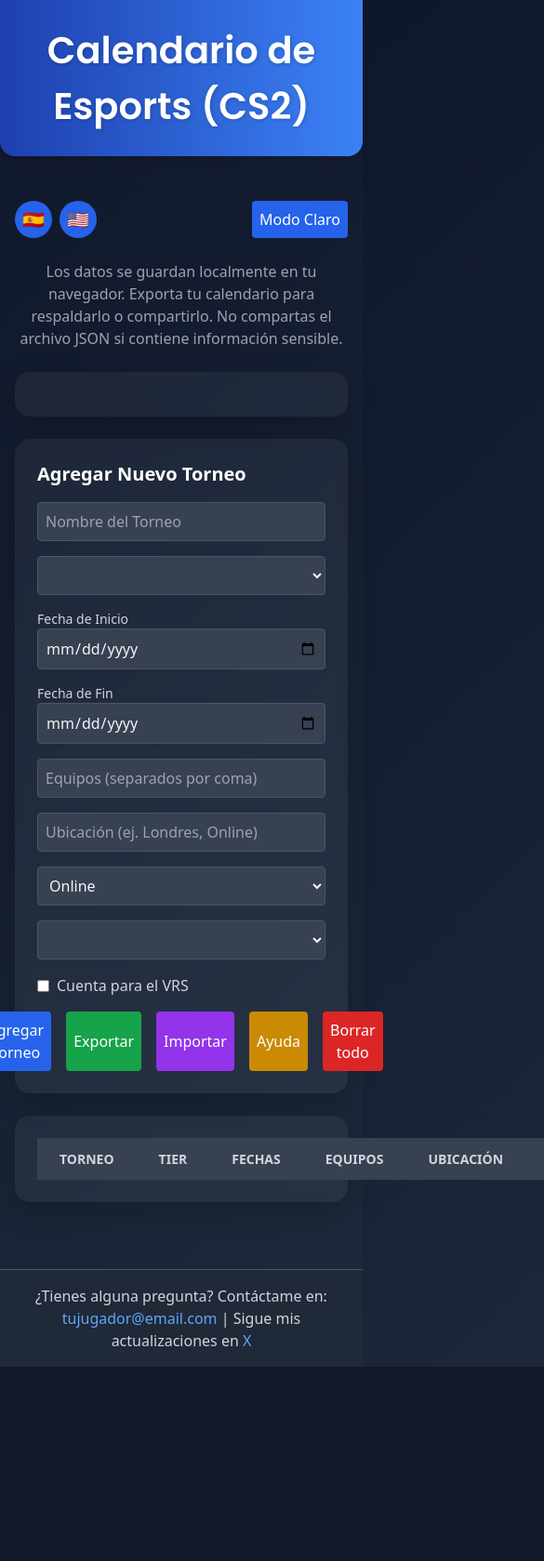
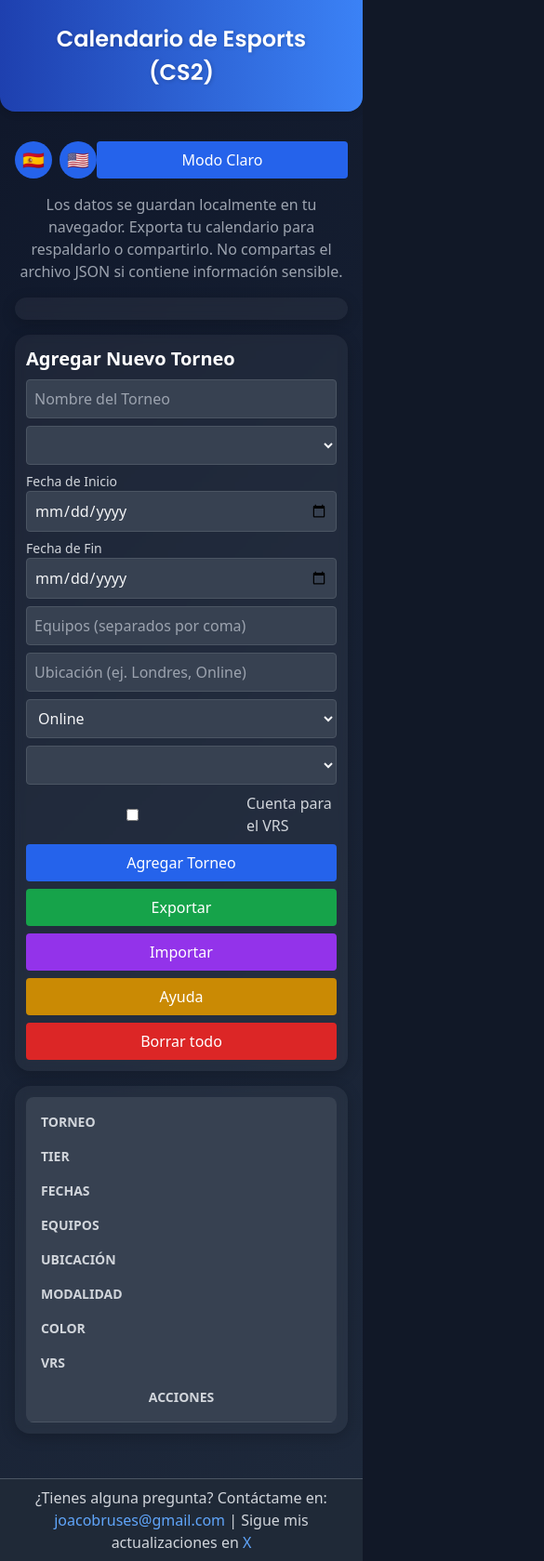
Before and after one commit to jbruses/Tournaments-Calendar-CS2, a plain HTML site: page esports_calendar.html in a window 390 px wide. Shown: the top 1679 px of the page at 93% size, 585 px wide, since content can reach past the window. Before the commit the page ends 1470 px from the top, so only its background shows below. Drawn offline with nearby package versions, Linux system fonts and the light colour scheme; a script that the page names is missing.

Commit message:
Fixes for mobile compatibility

```diff
--- a/esports_calendar.html
+++ b/esports_calendar.html
@@ -23,11 +23,11 @@
             padding: 1.5rem;
             border-radius: 0 0 1rem 1rem;
             box-shadow: 0 4px 6px rgba(0, 0, 0, 0.1);
-            margin-bottom: 2rem;
+            margin-bottom: 1rem;
         }
         .header h1 {
             font-family: 'Poppins', sans-serif;
-            font-size: 2.5rem;
+            font-size: 2rem; /* Reducido para móviles */
             color: #ffffff;
             text-align: center;
             text-shadow: 1px 1px 4px rgba(0, 0, 0, 0.2);
@@ -37,20 +37,20 @@
         .container {
             max-width: 1200px;
             margin: 0 auto;
-            padding: 1rem;
+            padding: 0.5rem; /* Reducido para móviles */
         }
         .card {
             background: rgba(255, 255, 255, 0.05);
             backdrop-filter: blur(5px);
             border-radius: 1rem;
-            padding: 1.5rem;
-            box-shadow: 0 8px 32px rgba(0, 0, 0, 0.2);
-            margin-bottom: 1.5rem;
+            padding: 1rem; /* Reducido para móviles */
+            box-shadow: 0 4px 16px rgba(0, 0, 0, 0.2);
+            margin-bottom: 1rem;
             transition: transform 0.2s ease, box-shadow 0.2s ease;
         }
         .card:hover {
             transform: translateY(-5px);
-            box-shadow: 0 12px 40px rgba(0, 0, 0, 0.3);
+            box-shadow: 0 6px 20px rgba(0, 0, 0, 0.3);
         }
 
         /* Estilos para FullCalendar en modo oscuro */
@@ -81,7 +81,7 @@
         }
         .fc .fc-event {
             color: #ffffff;
-            font-size: 0.9em;
+            font-size: 0.8em; /* Ajustado para móviles */
             border-radius: 0.375rem;
             padding: 2px 4px;
             transition: transform 0.2s ease;
@@ -92,7 +92,8 @@
         }
         .fc .fc-button {
             border-radius: 0.5rem;
-            padding: 0.5rem 1rem;
+            padding: 0.4rem 0.8rem; /* Reducido para móviles */
+            font-size: 0.9em; /* Ajustado para móviles */
             transition: all 0.2s ease;
         }
         .fc .fc-button:hover {
@@ -204,6 +205,8 @@
         input, select {
             border-radius: 0.5rem;
             transition: border-color 0.2s ease, box-shadow 0.2s ease;
+            font-size: 1rem; /* Ajustado para móviles */
+            padding: 0.6rem; /* Aumentado para facilitar el toque */
         }
         input:focus, select:focus {
             border-color: #2563eb;
@@ -214,6 +217,8 @@
         button {
             border-radius: 0.75rem;
             transition: all 0.2s ease;
+            padding: 0.6rem 1rem; /* Aumentado para móviles */
+            font-size: 1rem; /* Ajustado para móviles */
         }
         button:hover {
             transform: translateY(-2px);
@@ -224,10 +229,10 @@
         footer {
             background-color: #1f2937;
             color: #d1d5db;
-            padding: 1.5rem;
+            padding: 1rem; /* Reducido para móviles */
             border-top: 1px solid #4b5563;
             text-align: center;
-            margin-top: 2rem;
+            margin-top: 1rem; /* Reducido para móviles */
         }
         footer a {
             color: #60a5fa;
@@ -266,6 +271,65 @@
             background-color: #1e3a8a;
             transform: scale(1.1);
         }
+
+        /* Media Queries para móviles */
+        @media (max-width: 640px) { /* Tailwind breakpoint 'sm' */
+            .header h1 {
+                font-size: 1.5rem;
+            }
+            .container {
+                padding: 0.25rem;
+            }
+            .card {
+                padding: 0.75rem;
+            }
+            .fc .fc-button {
+                padding: 0.3rem 0.6rem;
+                font-size: 0.8em;
+            }
+            .fc .fc-event {
+                font-size: 0.7em;
+            }
+            #calendar {
+                font-size: 0.9em;
+            }
+            .grid {
+                grid-template-columns: 1fr; /* Formulario en una sola columna */
+            }
+            .mt-4.flex.gap-4.justify-center {
+                flex-direction: column;
+                gap: 0.5rem;
+            }
+            button, input, select {
+                width: 100%; /* Elementos ocupan todo el ancho */
+                margin-bottom: 0.5rem;
+            }
+            #tournamentTable {
+                display: block;
+                overflow-x: auto; /* Tabla desplazable horizontalmente */
+            }
+            #tournamentTable thead,
+            #tournamentTable tbody,
+            #tournamentTable th,
+            #tournamentTable td {
+                display: block;
+            }
+            #tournamentTable tr {
+                display: flex;
+                flex-direction: column;
+                border-bottom: 1px solid #4b5563;
+                padding: 0.5rem 0;
+            }
+            #tournamentTable td {
+                padding: 0.5rem;
+            }
+            #tournamentTable td:last-child {
+                text-align: right;
+            }
+            footer {
+                padding: 0.5rem;
+            }
+        }
     </style>
 </head>
 <body class="bg-gray-900 text-gray-100 font-sans">
@@ -273,22 +337,22 @@
         <h1 id="pageTitle">Calendario de Esports (CS2)</h1>
     </header>
     <div class="container mx-auto p-4">
-        <div class="flex justify-between items-center mb-6">
+        <div class="flex justify-between items-center mb-4">
             <div class="language-switch">
                 <button id="lang-es" class="language-btn" onclick="setLanguage('es')">🇪🇸</button>
                 <button id="lang-en" class="language-btn" onclick="setLanguage('en')">🇺🇸</button>
             </div>
             <button id="toggleTheme" class="bg-blue-600 text-white p-2 rounded hover:bg-blue-700">Modo Claro</button>
         </div>
-        <p id="storageNote" class="text-center text-gray-400 mb-6">Los datos se guardan localmente en tu navegador. Exporta tu calendario para respaldarlo o compartirlo. No compartas el archivo JSON si contiene información sensible.</p>
+        <p id="storageNote" class="text-center text-gray-400 mb-4">Los datos se guardan localmente en tu navegador. Exporta tu calendario para respaldarlo o compartirlo. No compartas el archivo JSON si contiene información sensible.</p>
 
         <!-- Calendario -->
-        <div id="calendar" class="card mb-6"></div>
+        <div id="calendar" class="card mb-4"></div>
 
         <!-- Formulario para agregar/editar torneos -->
-        <div class="card mb-6">
-            <h2 id="formTitle" class="text-xl font-semibold mb-4 text-white">Agregar Nuevo Torneo</h2>
-            <div class="grid grid-cols-1 gap-4 md:grid-cols-2">
+        <div class="card mb-4">
+            <h2 id="formTitle" class="text-xl font-semibold mb-2 text-white">Agregar Nuevo Torneo</h2>
+            <div class="grid grid-cols-1 gap-2 md:grid-cols-2">
                 <input id="tournamentName" type="text" placeholder="Nombre del Torneo" class="p-2 border rounded bg-gray-700 text-gray-100 border-gray-600 focus:outline-none focus:ring-2 focus:ring-blue-500">
                 <select id="tournamentTier" class="p-2 border rounded bg-gray-700 text-gray-100 border-gray-600 focus:outline-none focus:ring-2 focus:ring-blue-500"></select>
                 <div class="flex flex-col">
@@ -312,7 +376,7 @@
                     <label id="vrsLabel" for="tournamentVRS" class="text-gray-300">Cuenta para el VRS</label>
                 </div>
             </div>
-            <div class="mt-4 flex gap-4 justify-center">
+            <div class="mt-2 flex gap-2 justify-center md:flex-row flex-col">
                 <button id="saveButton" onclick="saveTournament()" class="bg-blue-600 text-white p-2 rounded hover:bg-blue-700">Agregar Torneo</button>
                 <button id="cancelEditButton" onclick="cancelEdit()" class="hidden bg-gray-600 text-white p-2 rounded hover:bg-gray-700">Cancelar</button>
                 <button id="exportButton" onclick="exportTournaments()" class="bg-green-600 text-white p-2 rounded hover:bg-green-700">Exportar</button>
@@ -328,15 +392,15 @@
             <table id="tournamentTable" class="min-w-full bg-gray-800 rounded-lg">
                 <thead>
                     <tr class="bg-gray-700 text-gray-300 uppercase text-sm leading-normal">
-                        <th id="thTournament" class="py-3 px-6 text-left">Torneo</th>
-                        <th id="thTier" class="py-3 px-6 text-left">Tier</th>
-                        <th id="thDates" class="py-3 px-6 text-left cursor-pointer" onclick="sortByDate()">Fechas</th>
-                        <th id="thTeams" class="py-3 px-6 text-left">Equipos</th>
-                        <th id="thLocation" class="py-3 px-6 text-left">Ubicación</th>
-                        <th id="thModality" class="py-3 px-6 text-left">Modalidad</th>
-                        <th id="thColor" class="py-3 px-6 text-left">Color</th>
-                        <th id="thVRS" class="py-3 px-6 text-left cursor-pointer" onclick="sortByVRS()">VRS</th>
-                        <th id="thActions" class="py-3 px-6 text-center">Acciones</th>
+                        <th id="thTournament" class="py-2 px-4 text-left">Torneo</th>
+                        <th id="thTier" class="py-2 px-4 text-left">Tier</th>
+                        <th id="thDates" class="py-2 px-4 text-left cursor-pointer" onclick="sortByDate()">Fechas</th>
+                        <th id="thTeams" class="py-2 px-4 text-left">Equipos</th>
+                        <th id="thLocation" class="py-2 px-4 text-left">Ubicación</th>
+                        <th id="thModality" class="py-2 px-4 text-left">Modalidad</th>
+                        <th id="thColor" class="py-2 px-4 text-left">Color</th>
+                        <th id="thVRS" class="py-2 px-4 text-left cursor-pointer" onclick="sortByVRS()">VRS</th>
+                        <th id="thActions" class="py-2 px-4 text-center">Acciones</th>
                     </tr>
                 </thead>
                 <tbody id="tournamentBody" class="text-gray-300 text-sm font-light">
@@ -347,10 +411,10 @@
 
         <!-- Modal de ayuda -->
         <div id="helpModal" class="fixed inset-0 bg-gray-900 bg-opacity-75 hidden flex items-center justify-center">
-            <div class="bg-gray-800 p-6 rounded-lg shadow-lg max-w-md w-full">
-                <h3 id="helpTitle" class="text-xl font-semibold mb-4 text-white">Ayuda</h3>
-                <p id="helpIntro" class="text-gray-300 mb-4">Bienvenido al Calendario de Esports (CS2). Aquí tienes las instrucciones básicas:</p>
-                <ul id="helpList" class="list-disc list-inside text-gray-300 mb-4">
+            <div class="bg-gray-800 p-4 rounded-lg shadow-lg max-w-md w-full">
+                <h3 id="helpTitle" class="text-lg font-semibold mb-2 text-white">Ayuda</h3>
+                <p id="helpIntro" class="text-gray-300 mb-2">Bienvenido al Calendario de Esports (CS2). Aquí tienes las instrucciones básicas:</p>
+                <ul id="helpList" class="list-disc list-inside text-gray-300 mb-2">
                     <li><strong id="helpAdd">Agregar Torneo:</strong> Completa el formulario y haz clic en "Agregar Torneo".</li>
                     <li><strong id="helpEdit">Editar Torneo:</strong> Haz clic en "Editar" en la tabla o en un evento del calendario.</li>
                     <li><strong id="helpDelete">Eliminar Torneo:</strong> Haz clic en "Eliminar" y confirma.</li>
@@ -364,8 +428,8 @@
         </div>
     </div>
 
-    <footer class="bg-gray-800 text-gray-300 p-4 text-center w-full">
-        <p>¿Tienes alguna pregunta? Contáctame en: <a href="mailto:tujugador@email.com" class="text-blue-400 hover:underline">tujugador@email.com</a> | Sigue mis actualizaciones en <a href="https://x.com/tujugador" target="_blank" class="text-blue-400 hover:underline">X</a></p>
+    <footer class="bg-gray-800 text-gray-300 p-2 text-center w-full">
+        <p>¿Tienes alguna pregunta? Contáctame en: <a href="mailto:joacobruses@gmail.com" class="text-blue-400 hover:underline">joacobruses@gmail.com</a> | Sigue mis actualizaciones en <a href="https://x.com/jbruses_" target="_blank" class="text-blue-400 hover:underline">X</a></p>
     </footer>
 
     <script>
@@ -729,20 +793,20 @@
                 const row = document.createElement('tr');
                 row.className = 'border-b border-gray-600 hover:bg-gray-700 transition-colors duration-200';
                 row.innerHTML = `
-                    <td class="py-3 px-6 text-left">${tournament.name}</td>
-                    <td class="py-3 px-6 text-left">${tournament.tier}</td>
-                    <td class="py-3 px-6 text-left">${formatDate(tournament.startDate)} - ${formatDate(tournament.endDate)}</td>
-                    <td class="py-3 px-6 text-left">${tournament.teams}</td>
-                    <td class="py-3 px-6 text-left">${tournament.location}</td>
-                    <td class="py-3 px-6 text-left">${tournament.modality}</td>
-                    <td class="py-3 px-6 text-left">
-                        <span class="inline-block w-4 h-4 rounded-full event-${tournament.color}"></span>
+                    <td class="py-2 px-4 text-left">${tournament.name}</td>
+                    <td class="py-2 px-4 text-left">${tournament.tier}</td>
+                    <td class="py-2 px-4 text-left">${formatDate(tournament.startDate)} - ${formatDate(tournament.endDate)}</td>
+                    <td class="py-2 px-4 text-left">${tournament.teams}</td>
+                    <td class="py-2 px-4 text-left">${tournament.location}</td>
+                    <td class="py-2 px-4 text-left">${tournament.modality}</td>
+                    <td class="py-2 px-4 text-left">
+                        <span class="inline-block w-3 h-3 rounded-full event-${tournament.color}"></span>
                         ${tournament.color.charAt(0).toUpperCase() + tournament.color.slice(1)}
                     </td>
-                    <td class="py-3 px-6 text-left">${tournament.vrs ? translations[currentLang].thVRS === 'VRS' ? 'Yes' : 'Sí' : translations[currentLang].thVRS === 'VRS' ? 'No' : 'No'}</td>
-                    <td class="py-3 px-6 text-center flex gap-2 justify-center">
-                        <button onclick="editTournament(${tournament.id})" class="bg-yellow-600 text-white px-2 py-1 rounded hover:bg-yellow-700">Editar</button>
-                        <button onclick="confirmDelete(${tournament.id})" class="bg-red-600 text-white px-2 py-1 rounded hover:bg-red-700">Eliminar</button>
+                    <td class="py-2 px-4 text-left">${tournament.vrs ? translations[currentLang].thVRS === 'VRS' ? 'Yes' : 'Sí' : translations[currentLang].thVRS === 'VRS' ? 'No' : 'No'}</td>
+                    <td class="py-2 px-4 text-center flex gap-1 justify-center">
+                        <button onclick="editTournament(${tournament.id})" class="bg-yellow-600 text-white px-1 py-1 rounded hover:bg-yellow-700 text-sm">Editar</button>
+                        <button onclick="confirmDelete(${tournament.id})" class="bg-red-600 text-white px-1 py-1 rounded hover:bg-red-700 text-sm">Eliminar</button>
                     </td>
                 `;
                 tbody.appendChild(row);
```
